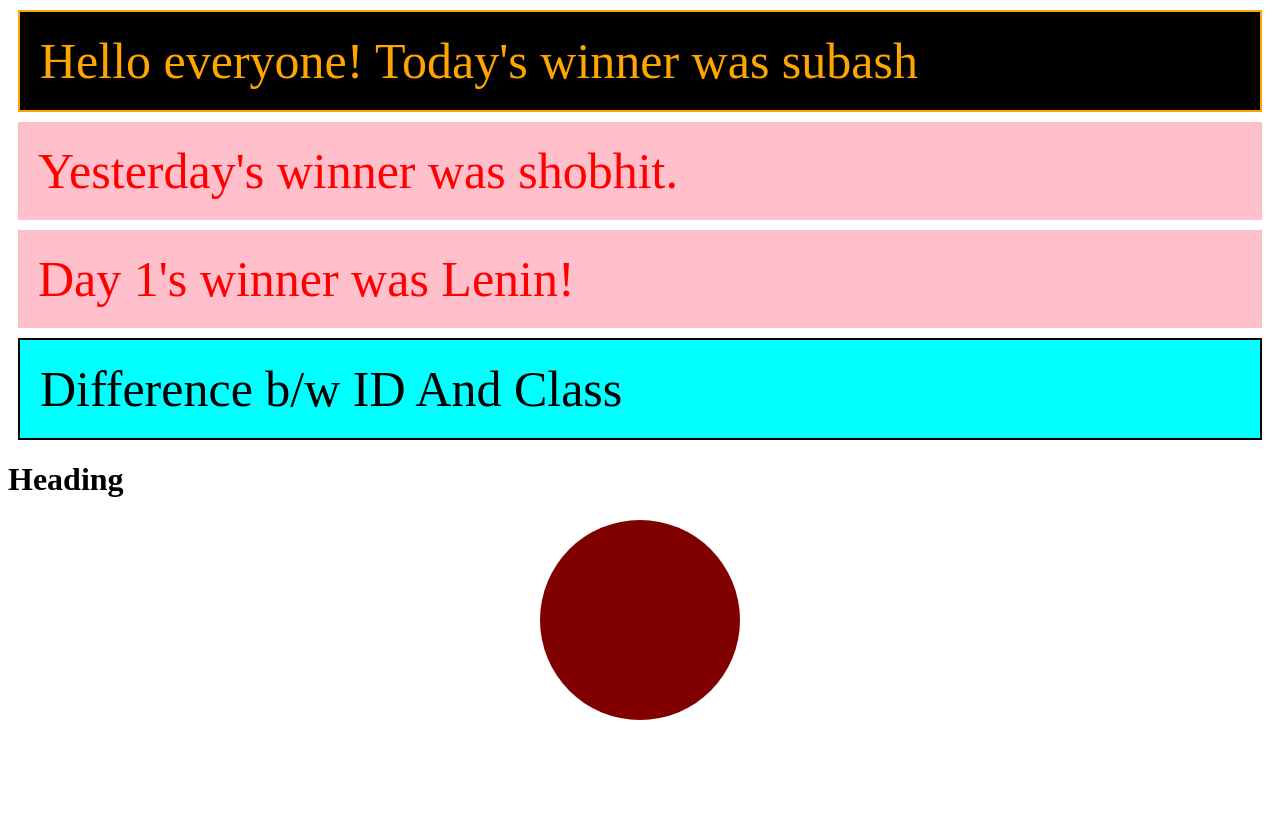
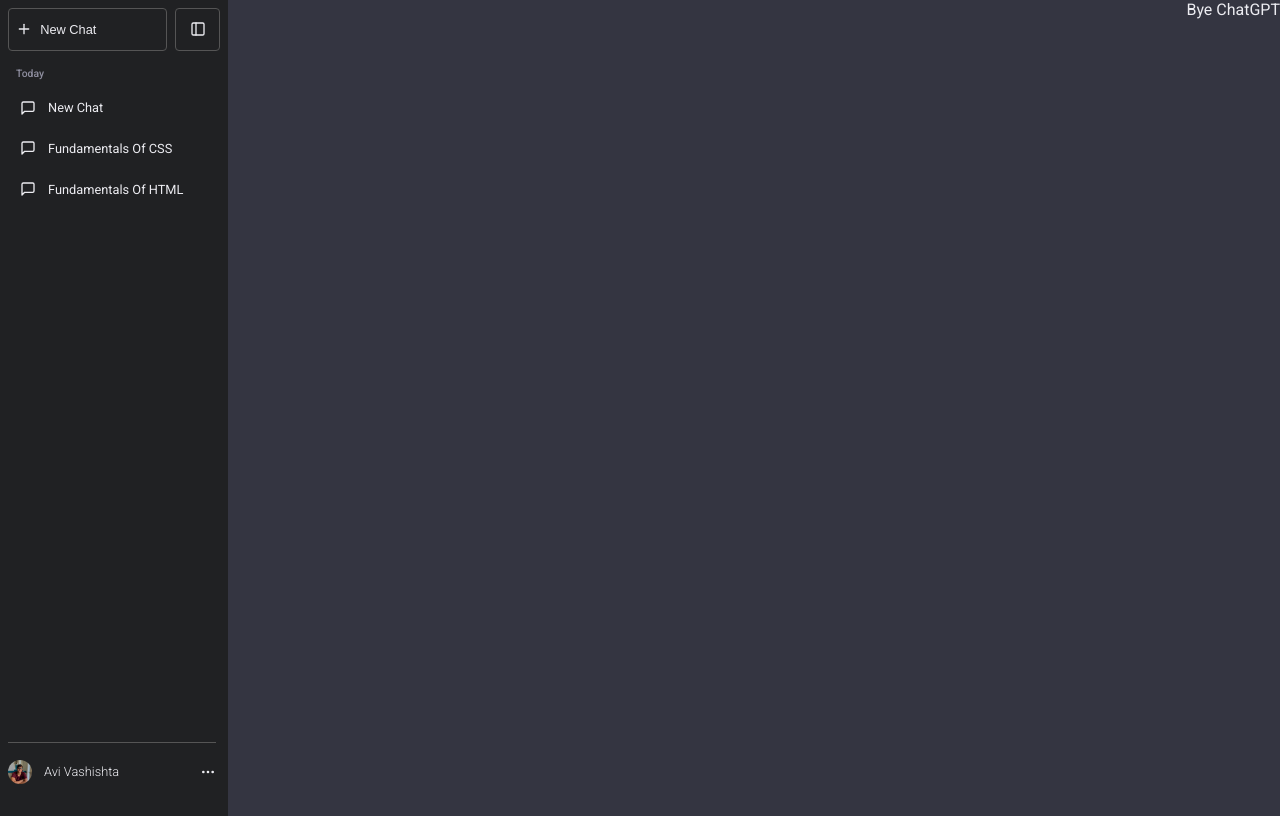
Before and after one commit to AVIVASHISHTA29/chat-gpt-clone, a plain HTML site: page index.html in a window 1280 px wide. Drawn offline with nearby package versions, Linux system fonts and the light colour scheme.

Commit message:
left-sidebar

```diff
--- a/index.html
+++ b/index.html
@@ -1,58 +1,50 @@
 <html>
   <head>
-    <title>CHAT GPT Bootcamp</title>
+    <title>ChatGPT</title>
+    <script src="https://unpkg.com/feather-icons"></script>
     <link rel="stylesheet" href="./styles.css" />
+    <link rel="icon" type="image/x-icon" href="./logo.png" />
   </head>
   <body>
-    <!-- <h1>Heading 1</h1>
-    <h2>Heading 2</h2>
-    <h3>Heading 3</h3>
-    <h4>Heading 4</h4>
-    <h5>Heading 5</h5>
-    <h6>Heading 6</h6>
-    <p>Heading 7</p>
-    Congratulations,<br />
-    to everyone for participating in the APL.
-    <a href="https://acciojob.com/" target="_blank">
-      <h1>Click Me.</h1>
-    </a>
-    <ul>
-      <li>List Item 1</li>
-      <li>List Item 2</li>
-      <li>List Item 3</li>
-    </ul>
-    <ol>
-      <li>List Item 1</li>
-      <li>List Item 2</li>
-      <li>List Item 3</li>
-    </ol>
-    <input type="text" />
-    <br />
-    <br />
-    <input type="password" />
-    <br />
-    <br />
-    <input type="date" />
-    <br />
-    <br />
-    <input type="number" />
-    <br />
-    <br />
-    <input type="file" />
-    <br />
-    <br />
-    <input type="submit" />
-    <br />
-    <br />
-    <a href="https://www.youtube.com/@acciojob"> <button>CLICK ME</button></a> -->
-
-    <!-- <div class="box">Hello</div> -->
-    <!-- <div></div> -->
-    <p>Hello everyone! Today's winner was subash</p>
-    <p class="speacial-p-tag">Yesterday's winner was shobhit.</p>
-    <p class="speacial-p-tag">Day 1's winner was Lenin!</p>
-    <p id="my-p-tag">Difference b/w ID And Class</p>
-    <h1 style="color: rgb(0, 0, 0)">Heading</h1>
-    <div id="my-box"></div>
+    <div class="sidebar">
+      <div class="btn-flex">
+        <button class="btn">
+          <i data-feather="plus" style="width: 1rem"></i>
+          <p>New Chat</p>
+        </button>
+        <button class="btn sidebar-btn">
+          <i data-feather="sidebar" style="width: 1rem"></i>
+        </button>
+      </div>
+      <div style="margin: 0.5rem; margin-left: 0">
+        <p class="today" style="margin: 1rem 0.5rem; margin-bottom: 0px">
+          Today
+        </p>
+        <div class="chat-item">
+          <i data-feather="message-square" style="width: 1rem"></i>
+          <p>New Chat</p>
+        </div>
+        <div class="chat-item">
+          <i data-feather="message-square" style="width: 1rem"></i>
+          <p>Fundamentals Of CSS</p>
+        </div>
+        <div class="chat-item">
+          <i data-feather="message-square" style="width: 1rem"></i>
+          <p>Fundamentals Of HTML</p>
+        </div>
+      </div>
+      <div class="profile-div">
+        <img src="./profile_pic.jpg" class="profile-img" />
+        <p>Avi Vashishta</p>
+        <i
+          data-feather="more-horizontal"
+          style="width: 1rem; margin-left: auto"
+        ></i>
+      </div>
+    </div>
+    <div>Bye ChatGPT</div>
+    <script>
+      feather.replace();
+    </script>
   </body>
 </html>
--- a/styles.css
+++ b/styles.css
@@ -1,58 +1,100 @@
-/* body {
-  background-color: black;
-  color: greenyellow;
-  padding: 50px;
-  border: 2px solid red;
-  border-radius: 30px;
-  margin: 50px;
+@import url("https://fonts.googleapis.com/css2?family=Roboto:ital,wght@0,100;0,300;0,400;0,500;0,700;0,900;1,100;1,300;1,400;1,500;1,700;1,900&display=swap");
+
+body {
+  margin: 0px;
+  background-color: #343541;
+  color: #ececf1;
+  font-family: "Roboto", sans-serif;
+  display: flex;
+  justify-content: space-between;
+  overflow: hidden;
 }
 
-.box {
-  background-color: black;
-  color: yellowgreen;
-  width: 200px;
-  height: 200px;
-  border-radius: 50%;
-  margin: 50px;
-  transform: rotate(45deg);
-} */
-
-/* div {
-  border: 5px solid #000;
-  width: 300px;
-  height: 300px;
-  margin: 10px;
-} */
-
-p {
-  font-size: 50px;
-  color: orange;
-  background-color: #000;
-  padding: 20px;
-  border: 2px solid orange;
-  margin: 10px;
+.sidebar {
+  background-color: #202123;
+  width: 13.25rem;
+  position: sticky;
+  height: 100%;
+  padding: 0.5rem;
+  top: 0px;
+  left: 0px;
 }
 
-.speacial-p-tag {
-  color: red;
-  background-color: pink;
-  border: 0;
+.btn-flex {
+  display: flex;
+  justify-content: space-between;
+  align-items: stretch;
 }
 
-#my-p-tag {
-  background-color: aqua;
-  color: #000;
-  border: 2px solid #000;
+.btn {
+  padding: 0rem 0.45rem;
+  font-size: 0.8rem !important;
+  display: flex;
+  align-items: center;
+  justify-content: flex-start;
+  gap: 0.5rem;
+  background-color: transparent;
+  border: 1px solid #555;
+  border-radius: 4px;
+  color: #ececf1;
+  flex: 1;
+  cursor: pointer;
 }
 
-/* After this the chatgpt code will start */
+.btn:hover {
+  background-color: #2b2c2f;
+  transition: all 0.2s;
+}
 
-#my-box {
-  background-color: maroon;
-  height: 200px;
-  width: 200px;
-  display: block;
-  margin-left: auto;
-  margin-right: auto;
+.sidebar-btn {
+  justify-content: center !important;
+  flex: 0.2;
+  margin-left: 0.5rem;
+}
+.today {
+  font-size: 0.65rem;
+  color: #8e8e9f;
+  font-weight: 500;
+}
+
+.chat-item {
+  display: flex;
+  justify-content: flex-start;
+  align-items: center;
+  gap: 0.75rem;
+  padding: 0rem 0.75rem;
+  cursor: pointer;
+  border-radius: 6px;
+  font-size: 0.8rem;
+  margin-top: 0.5rem;
+  margin-bottom: -0.5rem;
+}
+
+.chat-item:hover {
+  background-color: #2b2c2f;
+  transition: all 0.2s;
+}
+
+.profile-div {
+  display: flex;
+  align-items: center;
+  gap: 0.75rem;
+  font-size: 0.8rem;
+  font-weight: 300;
+  border-top: 1px solid #555;
+  position: fixed;
+  bottom: 0rem;
+  width: 13rem;
+  margin: auto;
+  padding: 0.5rem 0rem;
+}
+
+.profile-img {
+  width: 1.5rem;
+  height: 1.5rem;
   border-radius: 50%;
+  object-fit: cover;
+  cursor: pointer;
 }
+
+/* 1rem = 16px; */
```
Also changed, not shown: logo.png (added), profile_pic.jpg (added).
